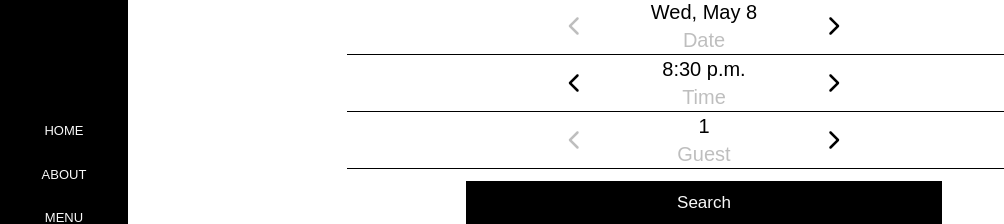
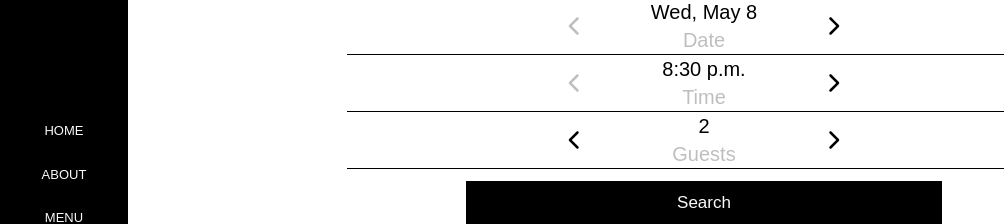
Before and after one commit to avan3/sakura_omakase, a React (Vite) app: page /sakura_omakase/reservations in a window 1280 px wide. Shown: the part 233-457 px from the top of the page, without its empty margins (0-1004 px from the left). Built offline with nearby package versions, Linux system fonts and the light colour scheme; a web font is replaced by a local one.

Commit message:
updated form with formprovider and fixed initial date setup to start at 15 minutes after current time

```diff
--- a/src/components/Form.tsx
+++ b/src/components/Form.tsx
@@ -1,20 +1,24 @@
 import { useState, useRef } from "react";
 import { Step1 } from "./Step1";
 import { Step2 } from "./Step2";
+import { FormProvider, useForm } from "react-hook-form";
 
 export const Form = () => {
   const [formStep, setFormStep] = useState<number>(0);
   const round = 1000 * 60 * 15;
-  const startDateTime = new Date(new Date().setHours(17, 0, 0, 0));
+  const startDateTime =
+    new Date() < new Date(new Date().setHours(17, 0, 0, 0))
+      ? new Date(new Date().setHours(17, 0, 0, 0))
+      : new Date();
   const currentDateTime = useRef(
-    new Date() < startDateTime ? startDateTime : new Date()
+    new Date(Math.ceil(startDateTime.getTime() / round) * round)
   );
-  const [date, setDate] = useState<Date>(
-    new Date(Math.ceil(currentDateTime.current.getTime() / round) * round)
-  );
-  const [guests, setGuests] = useState<number>(1);
+  const [date, setDate] = useState<Date>(currentDateTime.current);
+  const [guests, setGuests] = useState<number>(2);
+  const methods = useForm({ defaultValues: { date, guests } });
 
   return (
+    <FormProvider {...methods}>
       <form noValidate onSubmit={(e) => e.preventDefault()}>
         <div
           className="mt-12 md:mt-20 flex flex-col justify-center items-center
@@ -35,5 +39,6 @@ export const Form = () => {
           )}
         </div>
       </form>
+    </FormProvider>
   );
 };
--- a/src/components/Step1.tsx
+++ b/src/components/Step1.tsx
@@ -1,6 +1,6 @@
 import { Dispatch, SetStateAction, useCallback } from "react";
 import { Input } from "./Input";
-import { useForm } from "react-hook-form";
+import { useFormContext } from "react-hook-form";
 
 type Step1Props = {
   currentDateTime: Date;
@@ -19,7 +19,7 @@ export const Step1 = ({
   setGuests,
   setFormStep,
 }: Step1Props) => {
-  const { watch, setValue } = useForm({ defaultValues: { date, guests } });
+  const { watch, setValue } = useFormContext();
 
   // Increment or decrement date
   const addDays = useCallback(
```
Lines whose indentation alone changed are shown as unchanged.
